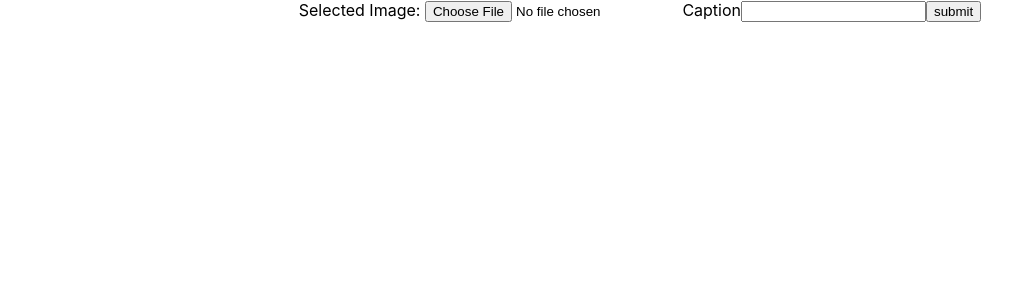
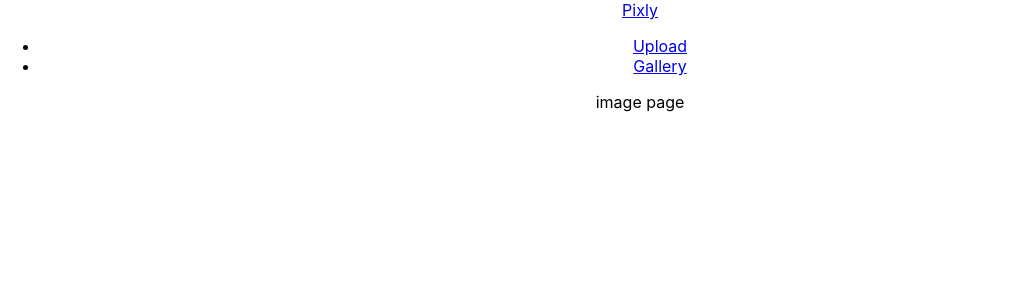
Before and after one commit to sarahgraup/pixly, a React (Create React App) app in the folder frontend/: page /gallery/upload in a window 1280 px wide. Shown: the top 300 px of the page, without its empty margins (0-1021 px from the left). Built offline with nearby package versions, Linux system fonts and the light colour scheme; no server answers.

Commit message:
add nav bar and app and templated other components

```diff
--- a/frontend/src/App.js
+++ b/frontend/src/App.js
@@ -1,9 +1,12 @@
 import './App.css';
-import React, { useState, useEffect } from "react"
+import React, { useState, useEffect } from "react";
+import { BrowserRouter } from "react-router-dom";
 import PixlyApi from './api';
-import UploadImageForm from './forms/UploadImageForm';
-import ImageList from './images/ImageList';
-import axios from "axios";
+// import UploadImageForm from './forms/UploadImageForm';
+// import ImageList from './images/ImageList';
+// import axios from "axios";
+import RoutesList from './routes-nav/RoutesList';
+import NavBar from './routes-nav/NavBar';
 
 /**Pixly application
  *
@@ -23,7 +26,7 @@ function App() {
   const [imagesUrls, setImagesUrls] = useState(null);
   const [currSearchTerm, setCurrSearchTerm] = useState(null);
   const [uploadImage, setUploadImage] = useState(null);
-  console.log("state app=", "imagesUrls=", imagesUrls, "isLoading", isLoading );
+  console.log("state app=", "imagesUrls=", imagesUrls, "isLoading", isLoading);
 
 
   useEffect(function loadImageUrls() {
@@ -54,7 +57,7 @@ function App() {
    */
   async function handleUpload(formData) {
     console.log("inside handleUpload");
-    const {file, caption} = formData;
+    const { file, caption } = formData;
     console.log("file", file, "caption", caption);
     const data = new FormData();
 
@@ -65,24 +68,28 @@ function App() {
       const newImage = await PixlyApi.addNewImage(data);
       const newUrl = newImage.urls;
       setUploadImage(newUrl);
-      setImagesUrls(()=> [...imagesUrls, newUrl])
+      setImagesUrls(() => [...imagesUrls, newUrl])
     } catch (err) {
       console.error(err);
     }
   }
-  if (isLoading === true){
+  if (isLoading === true) {
     return "Im looking...";
+  }
+
+  function handleSearch(formData) {
+    setCurrSearchTerm(formData);
   }
 
 
 
-
   return (
-    <div className="App">
-      <UploadImageForm handleUpload={handleUpload}></UploadImageForm>
-      {imagesUrls && <ImageList imgUrls={imagesUrls} />}
-
-    </div>
+    <BrowserRouter>
+      <div className="App">
+        <NavBar />
+        <RoutesList handleUpload={handleUpload} images={imagesUrls} handleSearch={handleSearch} />
+      </div>
+    </BrowserRouter>
   );
 }
 
--- a/frontend/src/Gallery.js
+++ b/frontend/src/Gallery.js
@@ -0,0 +1,8 @@
+function Gallery({images, handleSearch}){
+    return(
+        <p>gallery</p>
+    );
+
+
+}
+export default Gallery;
--- a/frontend/src/images/ImageCard.js
+++ b/frontend/src/images/ImageCard.js
@@ -1,3 +1,4 @@
+import { Link } from "react-router-dom";
 /**ImageCard
  * Simple visual component displaying image
  *
@@ -6,10 +7,13 @@
  */
 //TODO: use Card class from bootsrap
 //TODO: update props to take in data for alt
-function ImageCard({id, url}){
+function ImageCard({ id, url, caption }) {
   return (
     <div className="ImageCard">
-      <img src={url} alt={id}></img>
+      <Link to={`/gallery/${id}`}>
+        <img src={url} alt={id}></img>
+        <p>{caption}</p>
+      </Link>
     </div>
   )
 }
--- a/frontend/src/images/ImageList.js
+++ b/frontend/src/images/ImageList.js
@@ -9,9 +9,10 @@ import ImageCard from "./ImageCard";
 function ImageList ({imgUrls}){
   console.log("inside ImageList");
   console.log("imgUrls=", imgUrls);
+
   return (
     <div className="ImageList">
-    {imgUrls.map(u => (<ImageCard key={u.id} url={u.url} />))}
+    {imgUrls.map(u => (<ImageCard key={u.image_data.id} url={u.url} caption={u.image_data.caption}/>))}
     </div>
   )
 
--- a/frontend/src/images/ImagePage.js
+++ b/frontend/src/images/ImagePage.js
@@ -0,0 +1,7 @@
+function ImagePage({images}){
+    return(
+        <p>image page</p>
+    )
+
+}
+export default ImagePage;
--- /dev/null
+++ b/frontend/src/routes-nav/NavBar.js
@@ -0,0 +1,38 @@
+import React from "react";
+
+import { NavLink, Link } from "react-router-dom";
+import { Nav, NavItem } from "reactstrap";
+
+/**Component for NavBar
+ *
+ * renders navigation bar for every page on site
+ *
+ * State: none
+ *
+ * Props: none
+ *
+ * Links to: "/gallery", "gallery/upload"
+ *
+ * App -> Nav
+ */
+function NavBar() {
+    return (
+      <nav className="NavBar navbar navbar-expand-md">
+        <div className="container-fluid">
+          <Link className="navbar-brand" to="/gallery">
+            Pixly
+          </Link>
+          <Nav className="ms-auto" navbar>
+            <NavItem>
+              <NavLink to="/gallery/upload">Upload</NavLink>
+            </NavItem>
+            <NavItem>
+              <NavLink to="/gallery">Gallery</NavLink>
+            </NavItem>
+          </Nav>
+        </div>
+      </nav>
+    );
+  }
+
+  export default NavBar;
--- /dev/null
+++ b/frontend/src/routes-nav/RoutesList.js
@@ -0,0 +1,38 @@
+import { Routes, Route, Navigate } from 'react-router-dom';
+import Gallery from '../Gallery';
+import ImagePage from '../images/ImagePage';
+import UploadImageForm from '../forms/UploadImageForm';
+
+/**Component for RoutesList
+ *
+ * Routes to all site paths
+ *
+ * Props:
+ *  - images array of objects [{image_data:.., url:..}, ...]
+ *  - handleUpload: parent function for upload image form
+ *  - handleSearch: calls parent fn to update search term
+ *
+ * State:none
+ *
+ * App -> RoutesList
+ *
+ * connects links to components:
+ *  - Gallery /gallery
+ *  - ImagePage /gallery/id
+ *  - UploadImageForm /images/upload
+ *  -
+ * */
+function RoutesList({ handleUpload, images, handleSearch }) {
+    return (
+        <div>
+        <Routes>
+            <Route path="/gallery" element={<Gallery images={images} handleSearch={handleSearch} />}></Route>
+            <Route path="/gallery/:id" element={<ImagePage images={images} />}></Route >
+            <Route path="/images/upload" element={<UploadImageForm handleUpload={handleUpload} />}></Route>
+            <Route path="*" element={<Navigate to="/gallery"/>}/>
+        </Routes>
+        </div>
+    );
+}
+
+export default RoutesList;
```
Also changed, not shown: frontend/src/routes nav/NavBar.js (deleted), frontend/src/routes nav/Routes.js (deleted), frontend/src/routes nav/RoutesList.js (deleted).
